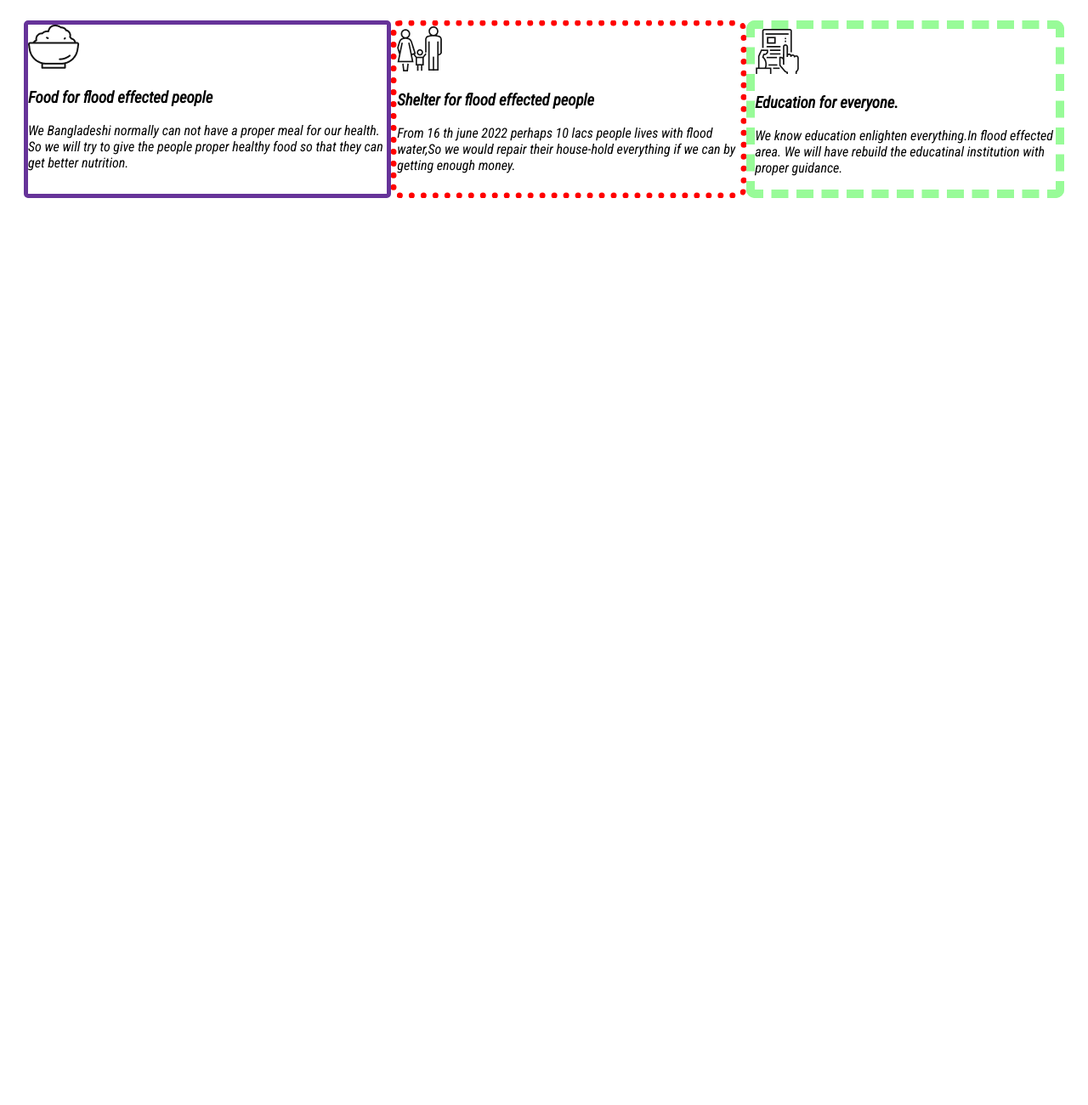
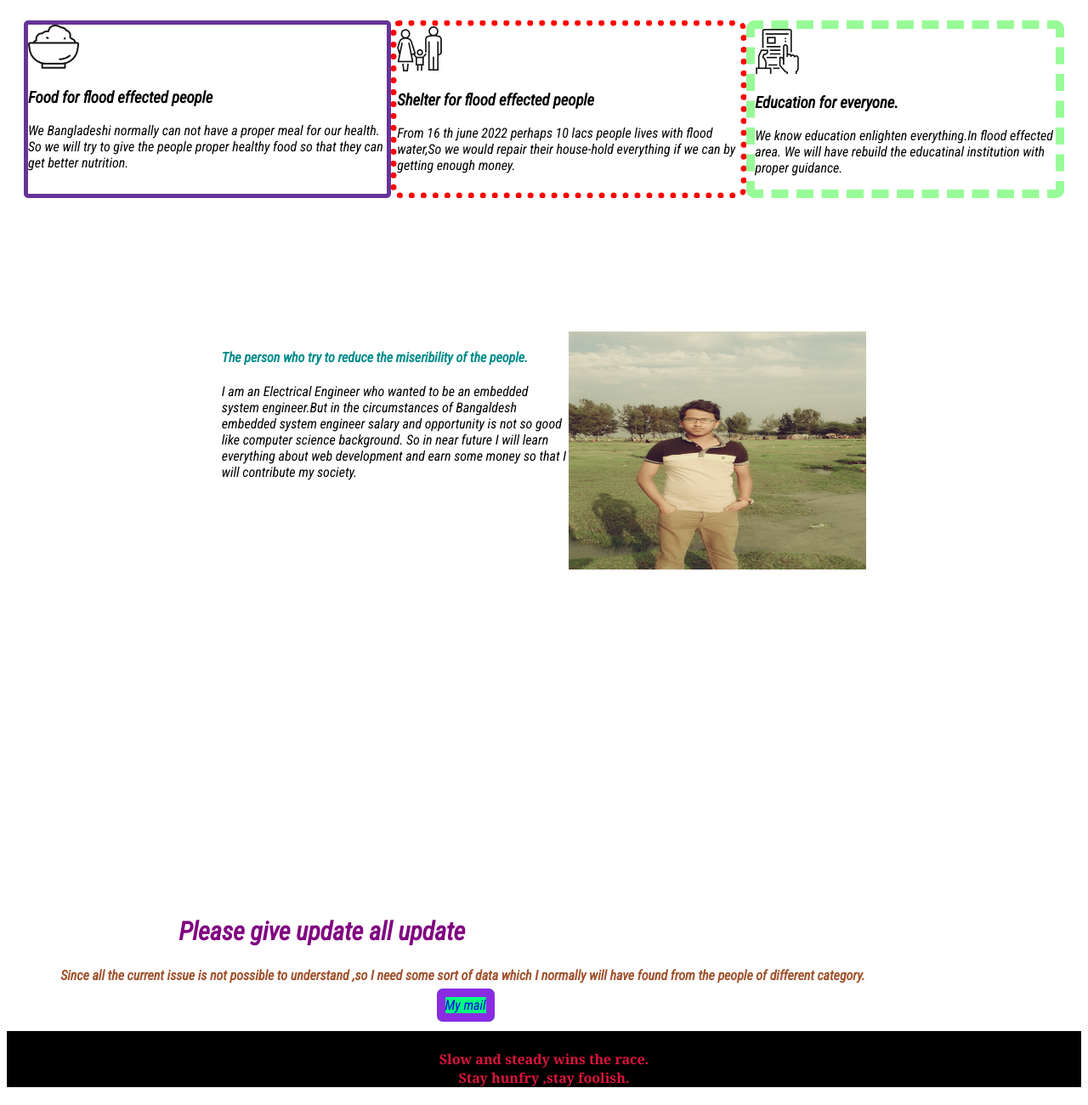
Before and after one commit to Fahim-evan/first-assignment, a plain HTML site: page index.html in a window 1280 px wide. Shown: the part 1406-2706 px from the top of the page at 85% size. Before the commit the page ends 1677 px from the top, so only its background shows below. Drawn offline with Linux system fonts and the light colour scheme.

Commit message:
last commit

```diff
--- a/index.html
+++ b/index.html
@@ -22,11 +22,11 @@
       <div class="donate-today"><h2>Donate Today</h2>
          <p>Please people of the country donate as much you can.</p></div>
       <div >
-        <a class="donater-taka"  href="">100 taka</a>
-        <a class="donater-taka" href="">200 taka</a>
-        <a class="donater-taka" href="">500 taka</a>
-        <a class="donater-taka" href="">1000 taka</a>
-        <a class="donater-taka" href="">5000 taka</a>
+        <a class="donater-taka"  href="https://www.bidyanondo.org/">100 taka</a>
+        <a class="donater-taka" href="https://www.bidyanondo.org/">200 taka</a>
+        <a class="donater-taka" href="https://www.bidyanondo.org/">500 taka</a>
+        <a class="donater-taka" href="https://www.bidyanondo.org/">1000 taka</a>
+        <a class="donater-taka" href="https://www.bidyanondo.org/">5000 taka</a>
 
 
       </div>
@@ -62,5 +62,42 @@
    </div>
    </section>
 
+<section class="mypot">
+<div>
+   <h4 id="self-gec"> The person who try to reduce the miseribility of the people.</h4>
+   <p>
+      I am an Electrical Engineer who wanted to be an embedded system engineer.But in the circumstances of Bangaldesh embedded system engineer salary and opportunity is not so good like computer science background. So in near future I will learn everything about web development and earn some money so that I will contribute my society.
+   </p>
+</div>
+<div >
+   <img id="imageresize"  src="myteen.jpg" alt="">
+</div>
+
+</section>
+
+<section>
+<div>
+   <h1 id="lasttag">
+      Please give update all update
+   </h1>
+   <p id="listpara">
+      Since all the current issue is not possible to understand ,so I need some sort of data which I normally will have found from the people of different category.
+
+   </p>
+   <div>
+      <a id="mymail" href="fahimevan08@gmail.com">My mail </a>
+   </div>
+</div>
+</section>
+
 </body>
+
+
+<footer>
+<h4 id="footerall"><br>Slow and steady wins the race.</br>
+   Stay hunfry ,stay foolish.
+
+</h4>
+</footer>
+
 </html>
--- a/style.css
+++ b/style.css
@@ -80,3 +80,40 @@ h3{
     border-radius: 10px;
     box-shadow: 20px;
 }
+#footerall{
+    font-size: medium;
+    font-family: Georgia, 'Times New Roman', Times, serif;
+    text-align: center;
+    background-color: black;
+    color: crimson;
+    font-weight: 900;
+}
+.mypot{
+    display: flex;
+    padding: 10% 20%  30%;
+}
+#imageresize{
+    height: 280px;
+    width: 350px;}
+
+#self-gec{
+    color:darkcyan;
+}
+#lasttag{
+    font-size: 30px;
+    color: purple;
+}
+#mymail{
+    text-decoration: none;
+    margin-left: 40%;
+    background-color: springgreen;
+    border: 10px solid blueviolet;
+    border-radius: 7px;
+
+
+}
+#listpara{
+    margin-left: 5%;
+    color: sienna;
+    font-weight: 900;
+}
```
Also changed, not shown: myteen.jpg (added).
